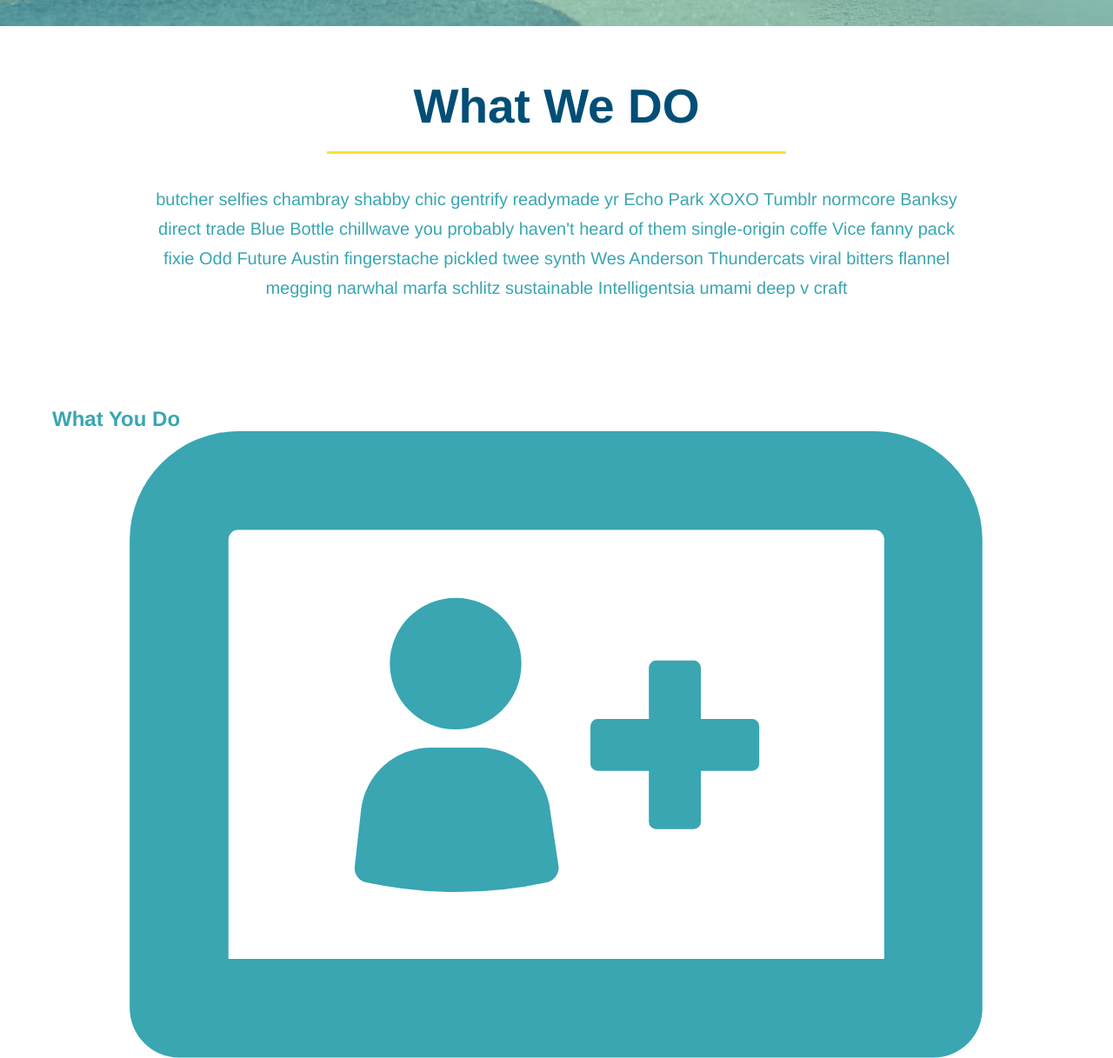
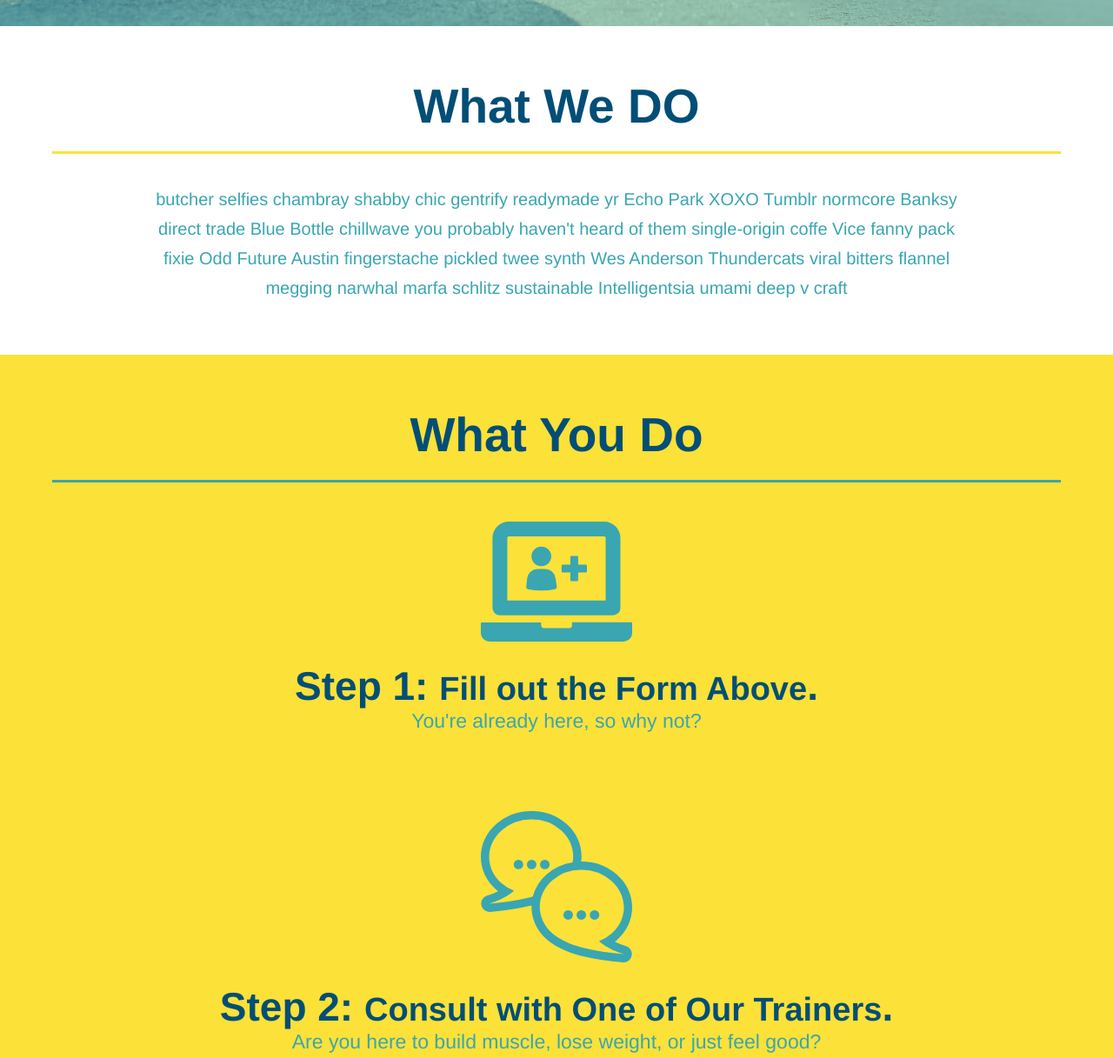
Before and after one commit to Jake-Roberts/run-buddy, a plain HTML site: page index.html in a window 1280 px wide. Shown: the part 652-1869 px from the top of the page at 87% size. Drawn offline with Linux system fonts and the light colour scheme.

Commit message:
style what you do section

```diff
--- a/assets/css/style.css
+++ b/assets/css/style.css
@@ -83,7 +83,7 @@ body {
     margin: 5px 0 15px 0;
 }
 
-.form-input{
+.form-input {
     border: 1px solid #024e76;
     display: block;
     padding: 7px 15px;
@@ -92,7 +92,7 @@ body {
     width: 100%;
     margin-bottom: 15px;
 }
-.hero-form button{
+.hero-form button {
     color:#fce138;
     background-color: #024e76;
     border: none;
@@ -103,15 +103,7 @@ body {
 .intro {
     text-align: center;
 }
-.intro h2 {
-    font-size: 55px;
-    color: #024e76;
-    margin-bottom: 35px;
-    padding: 0 100px 20px 100px;
-    border-bottom: 3px solid;
-    border-color: #fce138;
-    display: inline-block;
-}
+
 .intro p {
     line-height: 1.7;
     color: #39a6b2;
@@ -119,3 +111,42 @@ body {
     font-size: 20px;
     margin: 0 auto;
 }
+.steps {
+    text-align: center;
+    background: #fce138;
+}
+
+.section-title {
+    font-size: 55px;
+    color: #024e76;
+    margin-bottom: 35px;
+    padding: 0 100px 20px 100px;
+    border-bottom: 3px solid;
+    border-color: #39a6b2;
+}
+.primary-border {
+    border-color: #fce138;
+  }
+
+.secondary-border {
+    border-color: #39a6b2;
+}
+.steps div {
+    margin-bottom: 80px;
+}
+.steps img {
+    width: 15%;
+    margin: 10px 0;
+}
+.steps h3 {
+    color: #024e76;
+    font-size: 46px;
+    margin-top: 10px;
+}
+.steps p {
+    color: #39a6b2;
+    font-size: 23px;
+}
+.steps span {
+    font-size: 38px;
+}
--- a/index.html
+++ b/index.html
@@ -62,36 +62,36 @@
         <!--end hero-->
         <!--"what we do" section -->
         <section id="what-we-do" class="intro">
-            <h2>What We DO</h2>
+            <h2 class="section-title primary-border">What We DO</h2>
             <p>
                 butcher selfies chambray shabby chic gentrify readymade yr Echo Park XOXO Tumblr normcore Banksy direct trade Blue Bottle chillwave you probably haven't heard of them single-origin coffe Vice fanny pack fixie Odd Future Austin fingerstache pickled twee synth Wes Anderson Thundercats viral bitters flannel megging narwhal marfa schlitz sustainable Intelligentsia umami deep v craft
             </p>
         </section>
         <!--"what you do" section -->
-        <section id="what-you-do">
-            <h2>What You Do</h2>
+        <section id="what-you-do" class="steps">
+            <h2 class="section-title secondary-border">What You Do</h2>
 
             <div>
                 <img src="./assets/images/step-1.svg" alt="">
-                <h3>Step 1: Fill out the Form Above.</h3>
+                <h3>Step 1: <span> Fill out the Form Above</span>.</h3>
                 <p>You're already here, so why not?</p>
             </div>
 
             <div>
                 <img src="./assets/images/step-2.svg" alt="">
-                <h3>Step 2: Consult with One of Our Trainers.</h3>
+                <h3>Step 2: <span> Consult with One of Our Trainers</span>.</h3>
                 <p>Are you here to build muscle, lose weight, or just feel good?</p>
             </div>
 
             <div>
                 <img src="./assets/images/step-3.svg" alt="">
-                <h3>Step 3: Get Running.</h3>
+                <h3>Step 3: <span> Get Running.</span></h3>
                 <p>Hit the ground running (literally) once your trainer lays out your plan.</p>
             </div>
 
             <div>
                 <img src="./assets/images/step-4.svg" alt="">
-                <h3>Step 4: See Results.</h3>
+                <h3>Step 4: <span> See Results.</span></h3>
                 <p>Bi-weekly checkins with your trainer will keep you focused</p>
             </div>
         </section>
```
